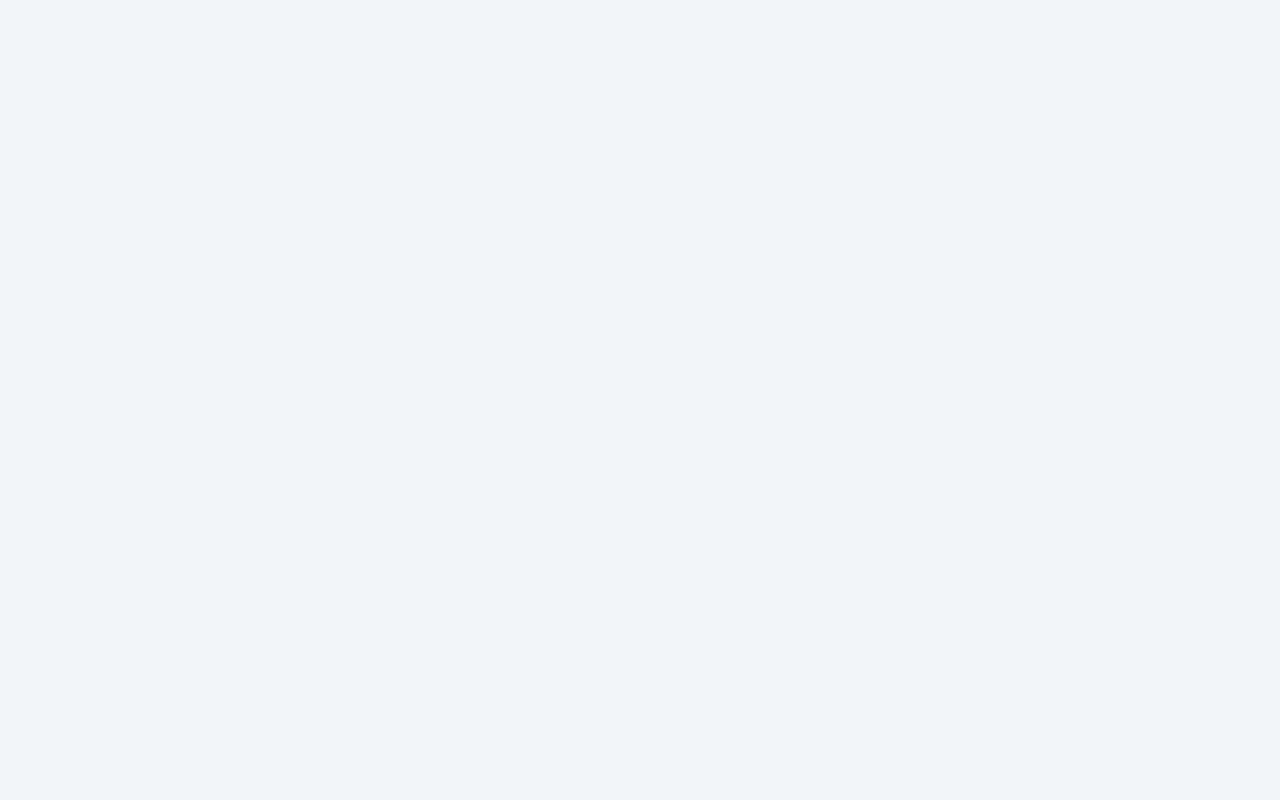
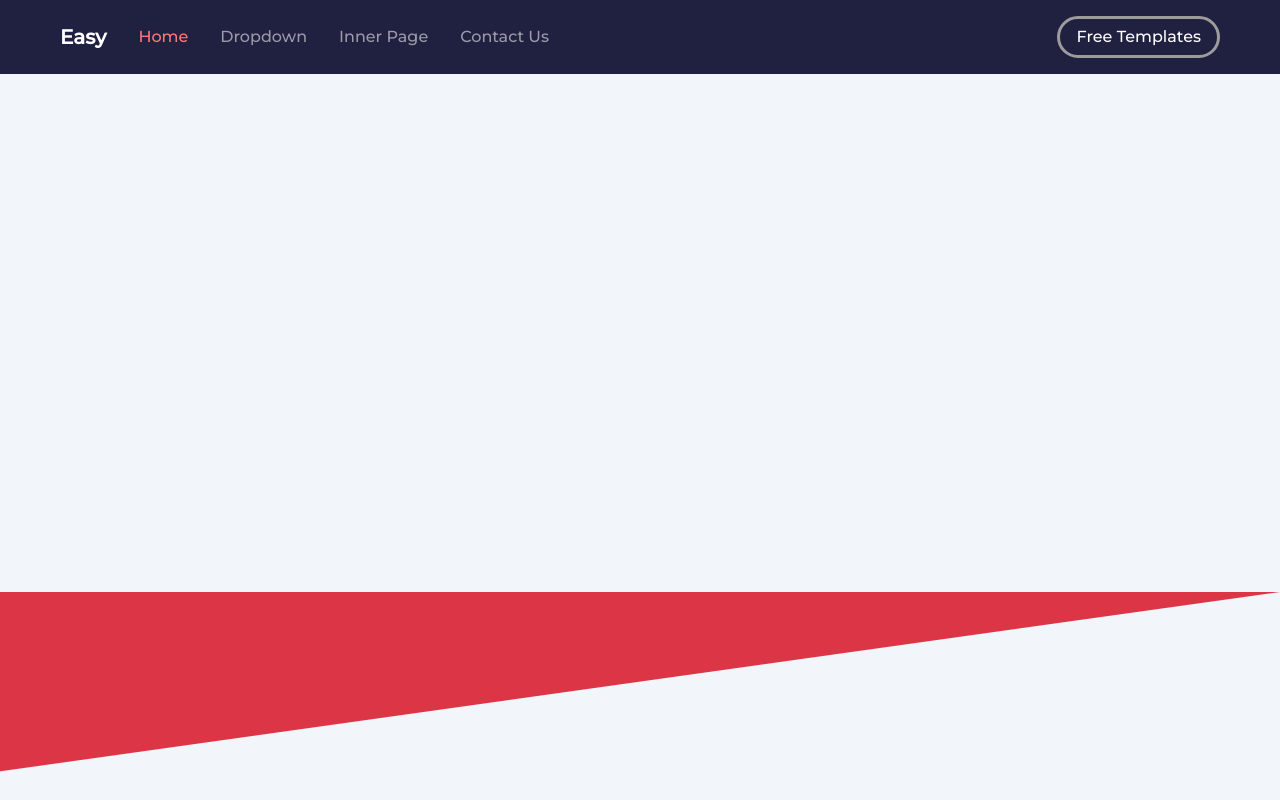
Before and after one commit to Mahdi-Tavakkoli/Complete-Project-6, a website: page index.html in a window 1280 px wide. Drawn offline with nearby package versions, Linux system fonts and the light colour scheme.

Commit message:
Base of Navbar added to Project

```diff
--- a/index.html
+++ b/index.html
@@ -18,7 +18,53 @@
 </head>
 
 <body>
+    <header class="bg-main">
+        <!-- Navbar -->
+        <nav class="navbar navbar-expand-md navbar-dark bg-transparent px-5 py-3">
+            <div class="container-fluid">
+                <a class="navbar-brand fw-bolder" href="index.html">Easy</a>
+                <button class="navbar-toggler" type="button">
+                    <span class="navbar-toggler-icon"></span>
+                </button>
+                <div class="collapse navbar-collapse">
+                    <ul class="navbar-nav me-auto">
+                        <!-- Item 1 -->
+                        <li class="nav-item mx-2">
+                            <a class="nav-link active" aria-current="page" href="#">Home</a>
+                        </li>
+
+                        <!-- Item 2 -->
+                        <li class="nav-item mx-2">
+                            <a class="nav-link" href="#">Dropdown</a>
+                        </li>
+
+                        <!-- Item 3 -->
+                        <li class="nav-item mx-2 dropdown">
+                            <a class="nav-link" href="#" id="navbarDropdown">
+                                Inner Page
+                            </a>
+                        </li>
+
+                        <!-- Item 4 -->
+                        <li class="nav-item mx-2">
+                            <a class="nav-link" href="#">Contact Us</a>
+                        </li>
+                    </ul>
+                    <a href="#" class="btn btn-navbar rounded-pill px-3">Free Templates</a>
+                </div>
+            </div>
+        </nav>
+
+
+        <div class="custom-shape-divider-bottom-1646455565 bg-danger">
+            <svg data-name="Layer 1" xmlns="http://www.w3.org/2000/svg" viewBox="0 0 1200 120"
+                preserveAspectRatio="none">
+                <path d="M1200 120L0 16.48 0 0 1200 0 1200 120z" class="shape-fill"></path>
+            </svg>
+        </div>
+    </header>
 </body>
 <!-- Bootstrap.bundle.min.js File -->
 <script src="./node_modules/bootstrap/dist/js/bootstrap.bundle.min.js"></script>
+
 </html>
--- a/scss/_fonts.scss
+++ b/scss/_fonts.scss
@@ -1,2 +1,2 @@
-// Light 300
-@import url('https://fonts.googleapis.com/css2?family=Montserrat:wght@300&display=swap');
+// Light 500
+@import url('https://fonts.googleapis.com/css2?family=Montserrat:wght@500&display=swap');
--- /dev/null
+++ b/scss/_header.scss
@@ -0,0 +1,44 @@
+.custom-shape-divider-bottom-1646455565 {
+    position: absolute;
+    bottom: 0;
+    left: 0;
+    width: 100%;
+    overflow: hidden;
+    line-height: 0;
+    transform: rotate(180deg);
+    background-color: #202040;
+}
+
+.custom-shape-divider-bottom-1646455565 svg {
+    position: relative;
+    display: block;
+    width: calc(100% + 1.3px);
+    height: 208px;
+    transform: rotateY(180deg);
+}
+
+.custom-shape-divider-bottom-1646455565 .shape-fill {
+    fill: #F2F5F9;
+}
+
+nav{
+    .active{
+        color: #FF7777 !important;
+    }
+}
+
+.btn-navbar{
+    background-color: transparent;
+    border: 3px solid #9c9c9c;
+    color: white;
+}
+
+.btn-navbar:hover{
+    background-color: #FF7777;
+    border-color: #FF7777;
+    color: white;
+}
+
+.bg-main{
+    background-color: #202040;
+}
--- a/scss/main.scss
+++ b/scss/main.scss
@@ -1,5 +1,7 @@
 // Font Refrence
 @import "./fonts";
+
+@import "./header";
 
 // Base Style
 *{
```
Also changed, not shown: css/main.min.css, images/header.png (added).
